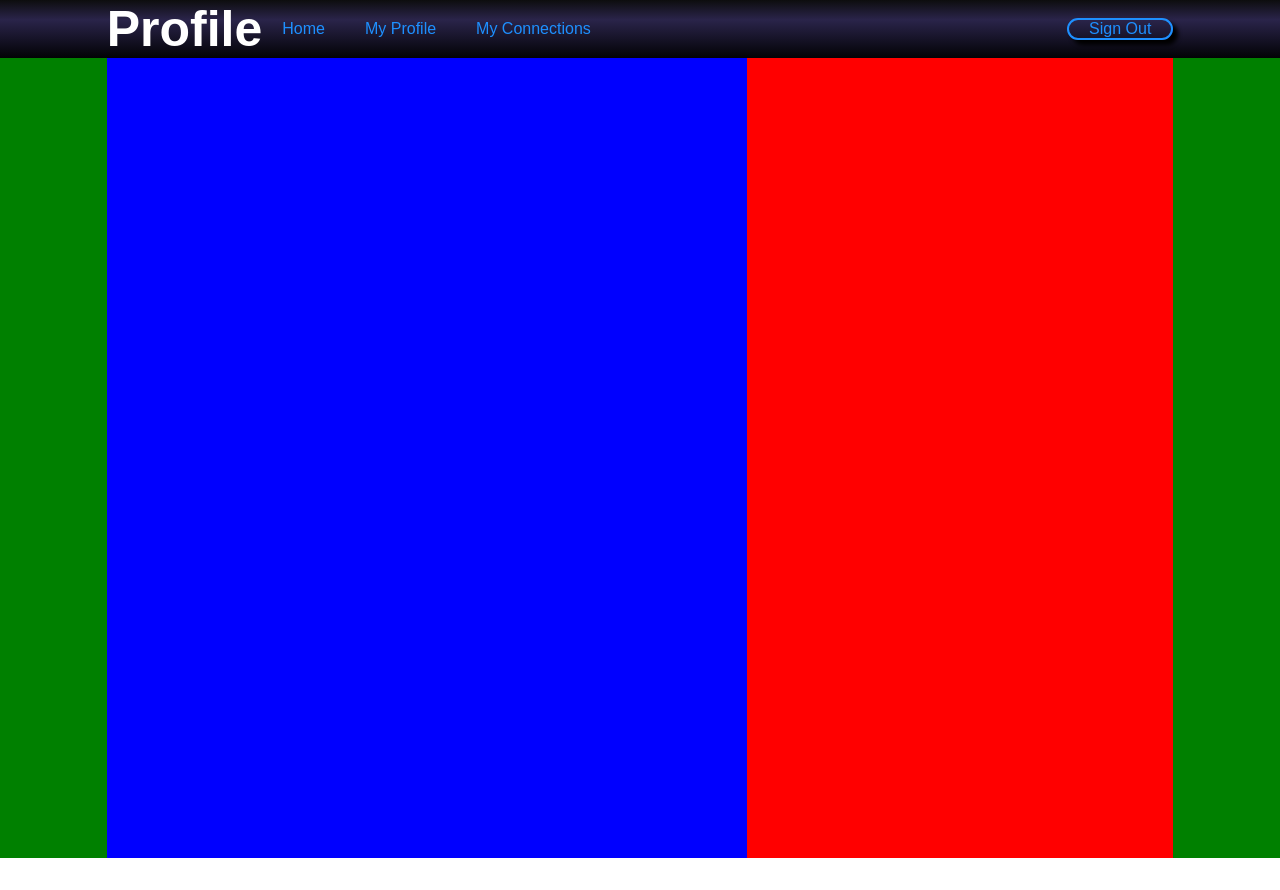
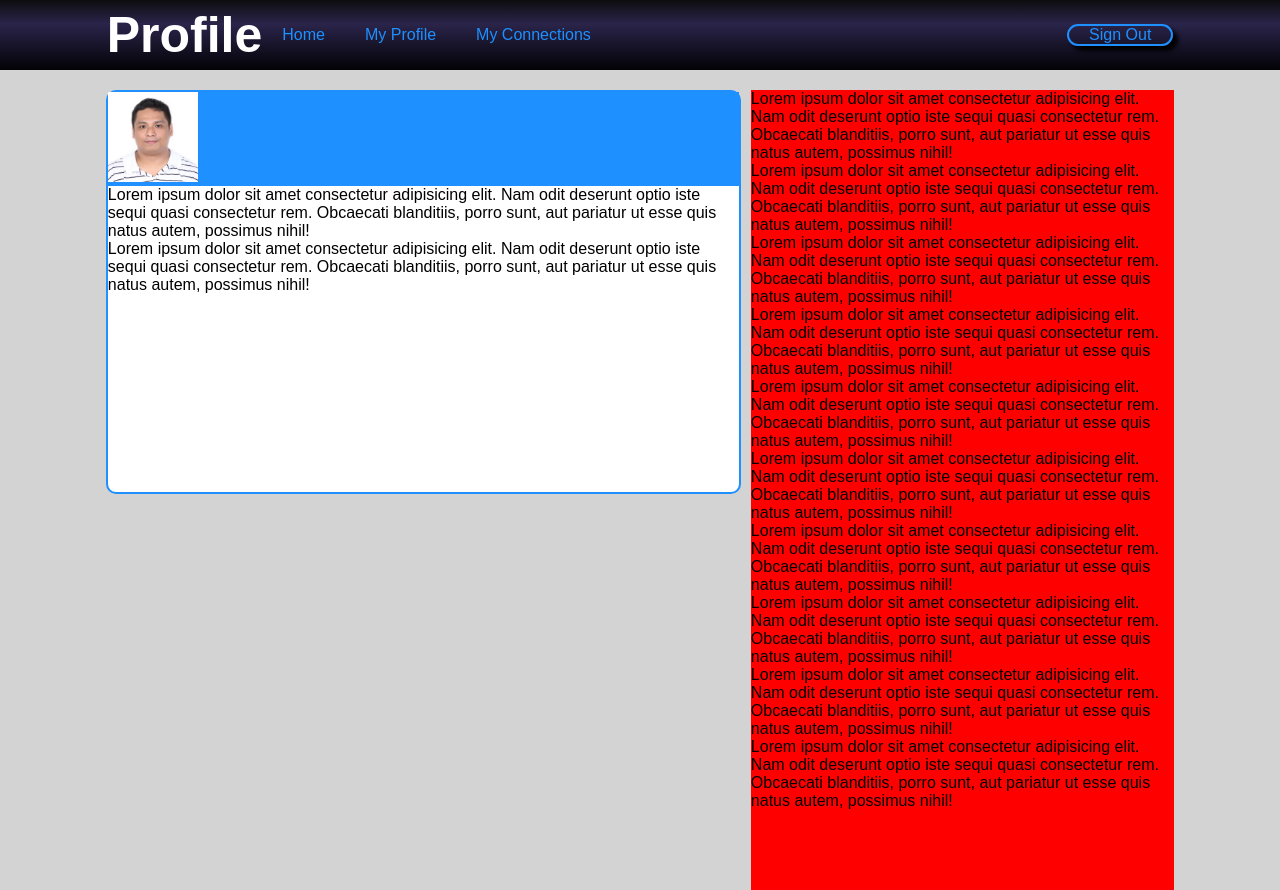
Before and after one commit to vircabading/Coding_Dojo_Web_Fundamentals_CSS_Profile_Page, a plain HTML site: page index.html in a window 1280 px wide. Before the commit the page ends 858 px from the top, so only its background shows below. Drawn offline with Linux system fonts and the light colour scheme.

Commit message:
add image library and user card

```diff
--- a/index.html
+++ b/index.html
@@ -42,9 +42,31 @@
         <div class="gutter"></div>
         <!-- //// MAIN CONTENT LEFT COLUMN ////////////-->
         <div class="left_column">
+            <div class="user_card">
+                <div class="header">
+                    <img class="user_image" src="images/vigilio-c.jpg" alt="user image">
+                </div>
+                <div class="content">
+                    <p>Lorem ipsum dolor sit amet consectetur adipisicing elit. Nam odit deserunt optio iste sequi quasi consectetur rem. Obcaecati blanditiis, porro sunt, aut pariatur ut esse quis natus autem, possimus nihil!</p>
+                    <p>Lorem ipsum dolor sit amet consectetur adipisicing elit. Nam odit deserunt optio iste sequi quasi consectetur rem. Obcaecati blanditiis, porro sunt, aut pariatur ut esse quis natus autem, possimus nihil!</p>
+                </div>
+            </div>
+
+
         </div>
         <!-- //// MAIN CONTENT RIGHT COLUMN ///////////-->
         <div class="right_column">
+            <p>Lorem ipsum dolor sit amet consectetur adipisicing elit. Nam odit deserunt optio iste sequi quasi consectetur rem. Obcaecati blanditiis, porro sunt, aut pariatur ut esse quis natus autem, possimus nihil!</p>
+            <p>Lorem ipsum dolor sit amet consectetur adipisicing elit. Nam odit deserunt optio iste sequi quasi consectetur rem. Obcaecati blanditiis, porro sunt, aut pariatur ut esse quis natus autem, possimus nihil!</p>
+            <p>Lorem ipsum dolor sit amet consectetur adipisicing elit. Nam odit deserunt optio iste sequi quasi consectetur rem. Obcaecati blanditiis, porro sunt, aut pariatur ut esse quis natus autem, possimus nihil!</p>
+            <p>Lorem ipsum dolor sit amet consectetur adipisicing elit. Nam odit deserunt optio iste sequi quasi consectetur rem. Obcaecati blanditiis, porro sunt, aut pariatur ut esse quis natus autem, possimus nihil!</p>
+            <p>Lorem ipsum dolor sit amet consectetur adipisicing elit. Nam odit deserunt optio iste sequi quasi consectetur rem. Obcaecati blanditiis, porro sunt, aut pariatur ut esse quis natus autem, possimus nihil!</p>
+            <p>Lorem ipsum dolor sit amet consectetur adipisicing elit. Nam odit deserunt optio iste sequi quasi consectetur rem. Obcaecati blanditiis, porro sunt, aut pariatur ut esse quis natus autem, possimus nihil!</p>
+            <p>Lorem ipsum dolor sit amet consectetur adipisicing elit. Nam odit deserunt optio iste sequi quasi consectetur rem. Obcaecati blanditiis, porro sunt, aut pariatur ut esse quis natus autem, possimus nihil!</p>
+            <p>Lorem ipsum dolor sit amet consectetur adipisicing elit. Nam odit deserunt optio iste sequi quasi consectetur rem. Obcaecati blanditiis, porro sunt, aut pariatur ut esse quis natus autem, possimus nihil!</p>
+            <p>Lorem ipsum dolor sit amet consectetur adipisicing elit. Nam odit deserunt optio iste sequi quasi consectetur rem. Obcaecati blanditiis, porro sunt, aut pariatur ut esse quis natus autem, possimus nihil!</p>
+            <p>Lorem ipsum dolor sit amet consectetur adipisicing elit. Nam odit deserunt optio iste sequi quasi consectetur rem. Obcaecati blanditiis, porro sunt, aut pariatur ut esse quis natus autem, possimus nihil!</p>
+
         </div>
         <div class="gutter"></div>
     </div>
--- a/style.css
+++ b/style.css
@@ -18,6 +18,8 @@
     margin: 0;
 }
 
+/*  //// NAV BAR ////////////////////////////////////// */
+
 #nav_bar {
     background: rgb(2,2,5);
     background: linear-gradient(0deg, rgba(2,2,5,1) 0%, rgba(42,36,74,1) 66%, rgba(13,13,14,1) 100%);
@@ -25,6 +27,9 @@
     display: flex;
     align-items: center;
     width: 100%;
+    height: 70px;
+    position: fixed;
+    top: 0px;
 }
 
 .gutter {
@@ -33,7 +38,7 @@
 
 .left_column {
     flex: 6;
-    background-color: blue;
+    /* background-color:yellow ; */
 }
 
 .right_column {
@@ -103,8 +108,40 @@ h1 {
     box-shadow: 2px 1px 1px black;
 }
 
+/*  //// NAV BAR ////////////////////////////////////// */
+/*  //// MAIN CONTENT ///////////////////////////////// */
 #main_content {
     height: 800px;
-    background-color: green;
+    background-color: lightgray;
     display: flex;
+    padding-top: 90px;
 }
+
+#main_content>.left_column {
+    padding-right: 10px;
+}
+
+.user_card {
+    background-color: white;
+    border-style: solid;
+    border-color: dodgerblue;
+    border-width: 2px;
+    border-radius: 10px;
+    width: inherit;
+    height: 400px;
+    display: flex;
+    flex-direction: column;
+}
+
+.user_card>.header {
+    background-color: dodgerblue;
+}
+
+.user_card>.header>.user_image {
+    height: 90px;
+}
+
+.user_card>.content {
+    display: flex;
+    flex-direction: column;
+}
```
Also changed, not shown: favicon.ico, icons/accept-circle.png (added), icons/close-circle.png (added), icons/gear.png (added), icons/map-marker.png (added), images/adrien-s.jpg (added), images/alayne-s.jpg (added), images/anne-s.jpg (added), images/arry-s.jpg (added), images/jane-m.jpg (added), images/phil-s.jpg (added), images/todd-s.jpg (added), images/vigilio-c.jpg (added).
